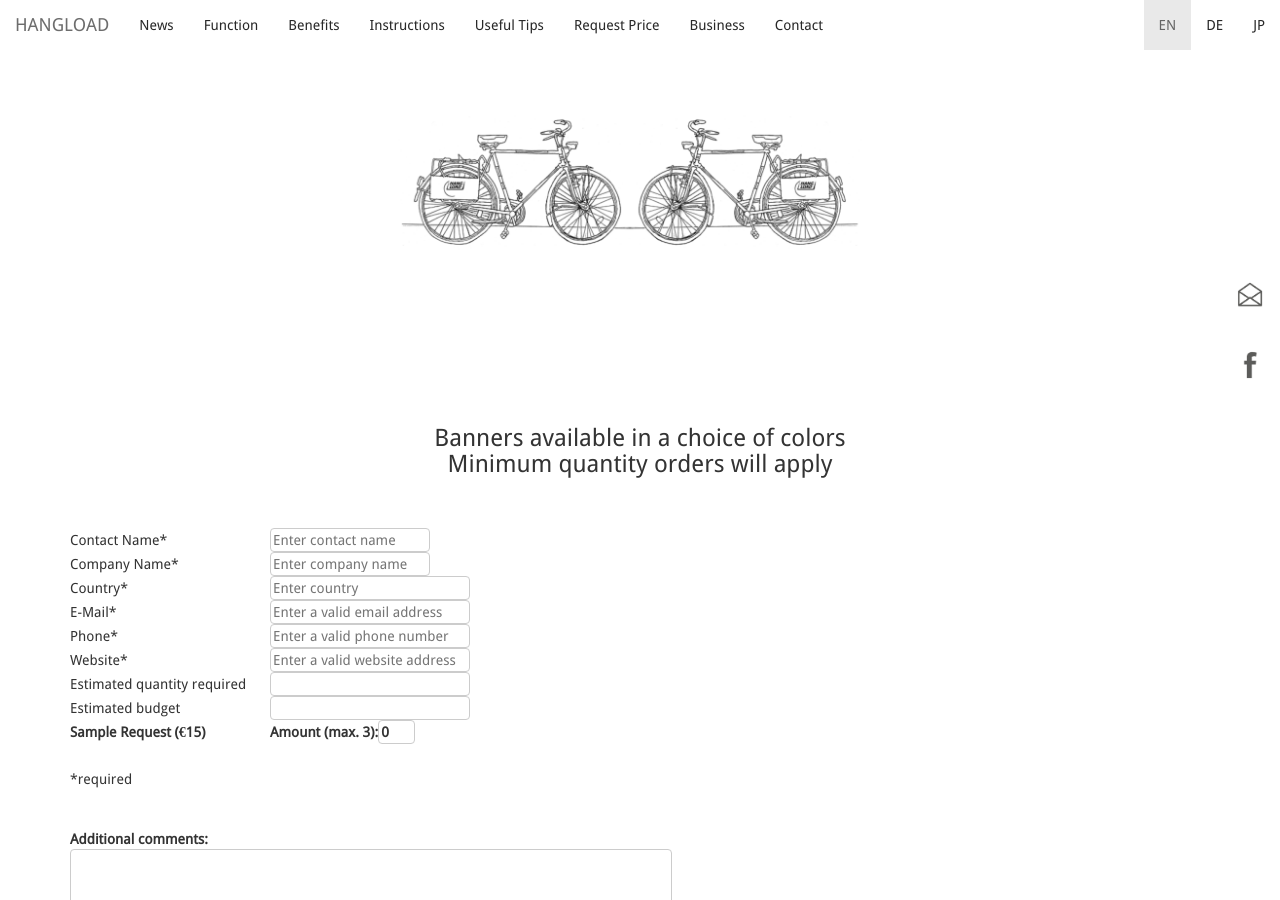
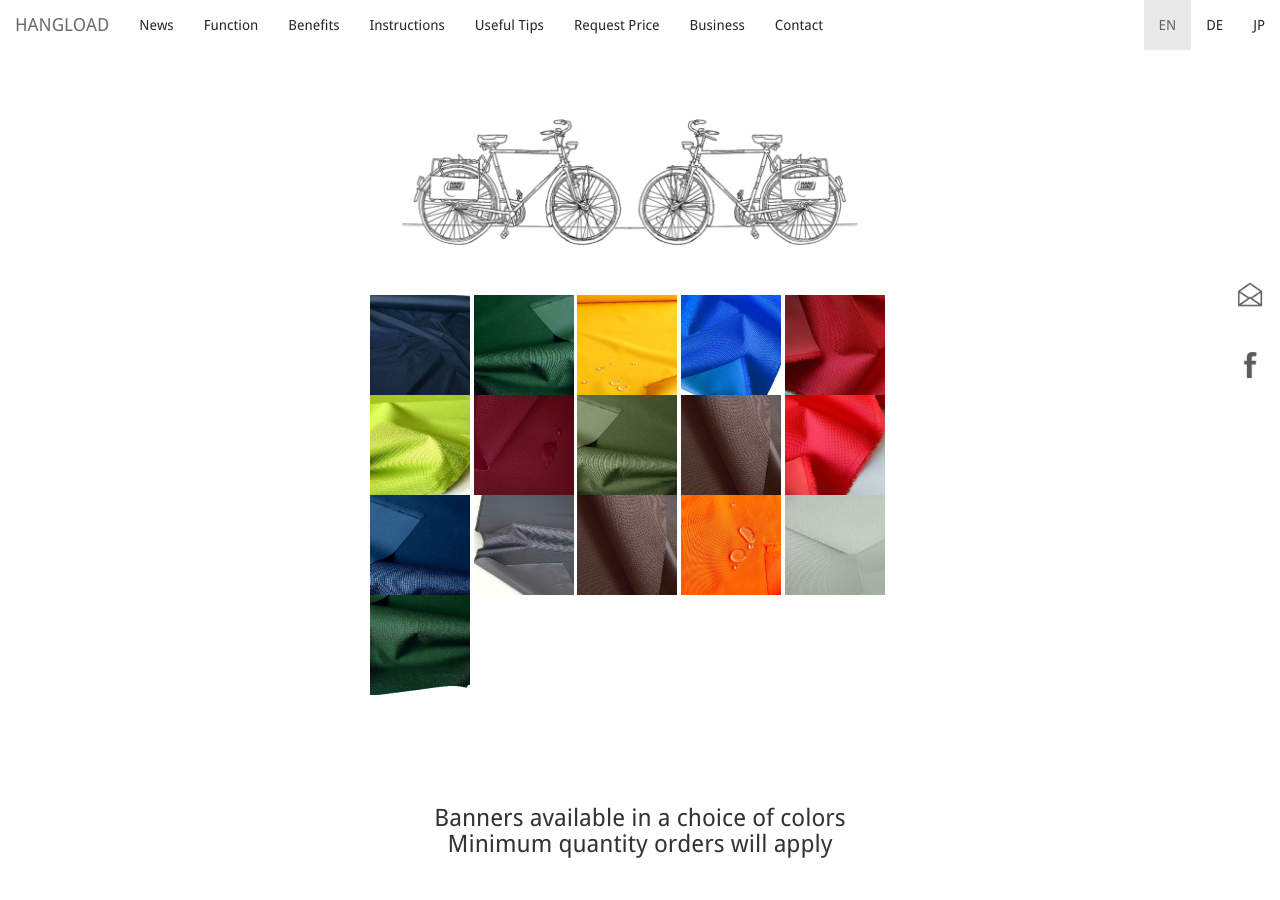
Before and after one commit to bodokaiser/hangload.com, a Jekyll site: the page built from promotions/order.html, in a window 1280 px wide and 900 px high. Built offline with Jekyll 4.4.1, drawn with Linux system fonts in a browser that asks for light colours; nearby versions of some CDN libraries; library files that are not in the unit come from our copies; Markdown is read by kramdown in place of the engine named in the settings.

Commit message:
Update order.html

```diff
--- a/promotions/order.html
+++ b/promotions/order.html
@@ -150,7 +150,7 @@
       <img class="img-responsive" src="/images/pictures/beidebikes.png"
         alt="beidebikes" />
        <br>
-       <!-- add in colors here -->
+       <img src="../../images/pictures/nblue.jpg" alt="" /> <img src="../../images/pictures/dgreen.jpg" alt="" /> <img src="../../images/pictures/yellow.jpg" alt="" /> <img src="../../images/pictures/lblue.jpg" alt="" /> <img src="../../images/pictures/dred.jpg" alt="" /> <img src="../../images/pictures/lgreen.jpg" alt="" /> <img src="../../images/pictures/bordeaux.jpg" alt="" /> <img src="../../images/pictures/olive.jpg" alt="" /> <img src="../../images/pictures/brown.jpg" alt="" /> <img src="../../images/pictures/lred.jpg" alt="" /> <img src="../../images/pictures/dblue.jpg" alt="" /> <img src="../../images/pictures/dgray.jpg" alt="" /> <img src="../../images/pictures/brown.jpg" alt="" /> <img src="../../images/pictures/orange.jpg" alt="" /> <img src="../../images/pictures/lgray.jpg" alt="" /> <img src="../../images/pictures/dgreen1.jpg" alt="" />
        <br>
     </div>
     </div>
```
